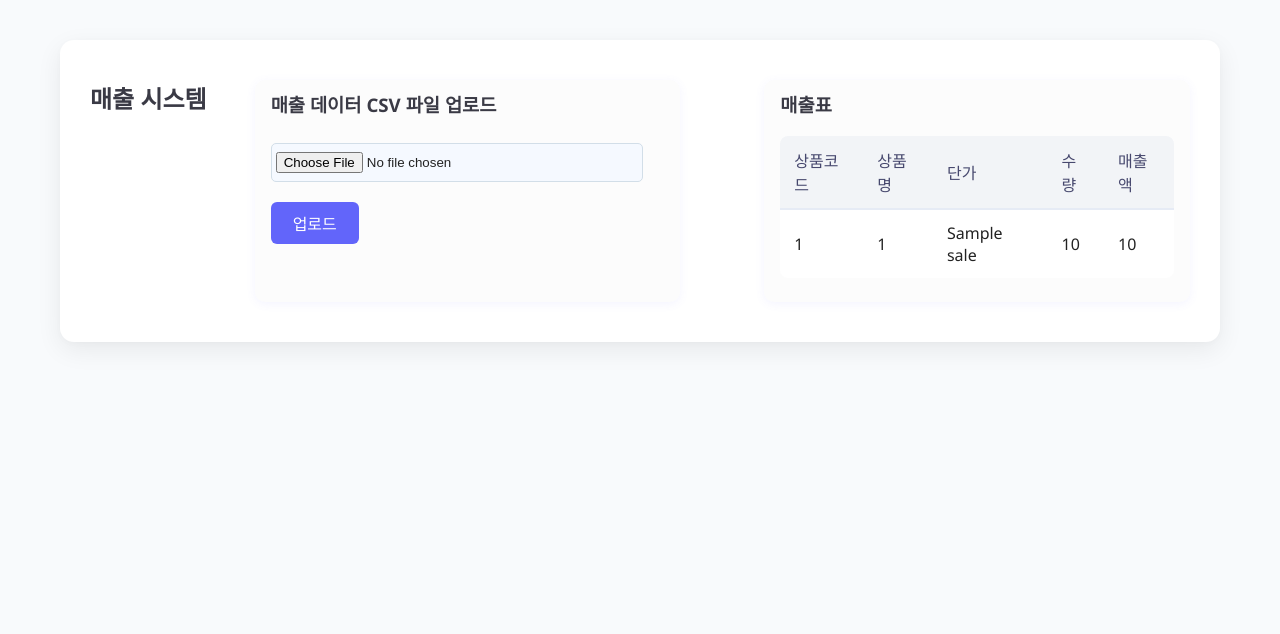
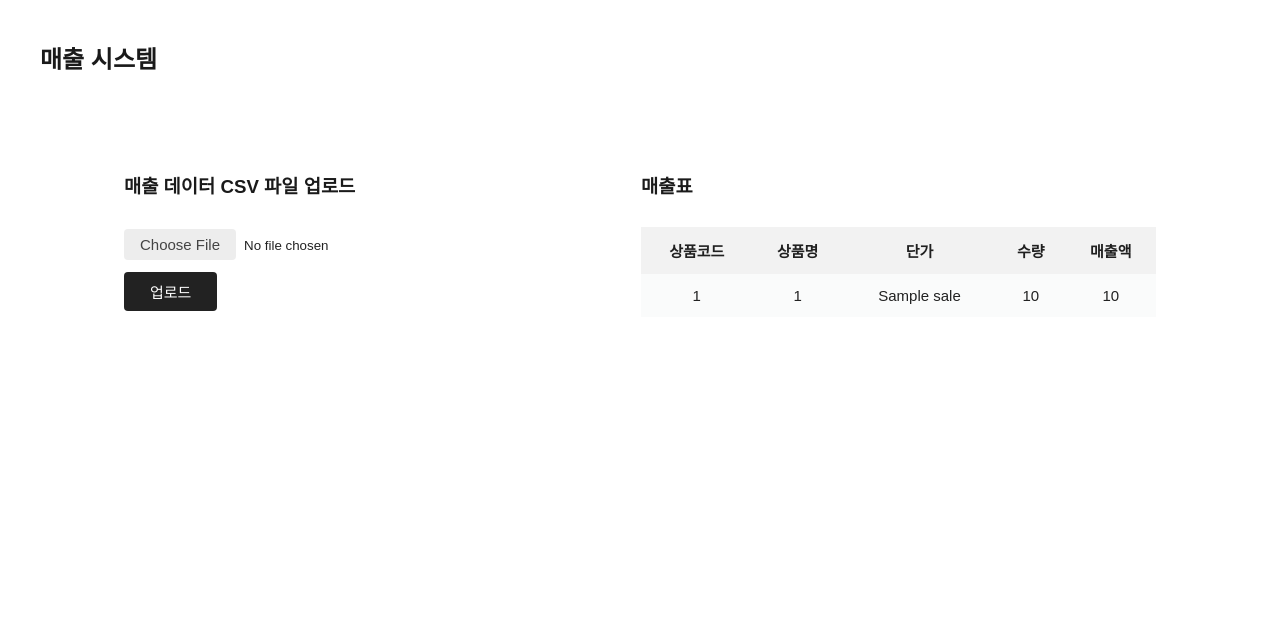
Before and after one commit to tasueom/20251022-sales-Matplotlib, a Flask app: page / in a window 1280 px wide. Shown: the top 634 px of the page. Run offline with Flask 3, Linux system fonts and the light colour scheme; tables that the repository leaves empty or names only in its code hold one stand-in row (values such as "Sample post").

Commit message:
chore: 스타일 변경

```diff
--- a/static/css/style.css
+++ b/static/css/style.css
@@ -1,99 +1,130 @@
 body {
-    background: #f8fafc;
+    background-color: #fff;
     color: #222;
-    margin: 0;
-    font-family: 'Segoe UI', 'Malgun Gothic', Arial, sans-serif;
+    font-family: 'Noto Sans KR', Arial, sans-serif;
+    margin: 40px;
+    padding: 0;
+}
+
+h2, h3 {
+    color: #1a1a1a;
+    margin-top: 0;
 }
 
 .container {
-    max-width: 1100px;
-    margin: 40px auto;
+    width: 1100px;
+    margin: 60px auto 0 auto;
     background: #fff;
-    border-radius: 14px;
-    padding: 40px 30px;
-    box-shadow: 0 8px 26px rgba(0,0,0,0.07), 0 1.5px 7px rgba(0,0,0,0.02);
+    border: none;
+    box-shadow: none;
     display: flex;
-    justify-content: space-between;
-    gap: 48px;
+    flex-direction: row;
+    overflow: hidden;
+    box-sizing: border-box;
+    min-height: 500px;
 }
 
 .left, .right {
-    flex: 1 1 0;
-    padding: 10px 16px 24px 16px;
-    background: #fcfcfc;
-    border-radius: 10px;
-    box-shadow: 0 2px 10px rgba(110, 110, 255, 0.08);
+    padding: 36px 34px;
+    background: #fff;
+    box-sizing: border-box;
+    min-height: 410px;
+    display: flex;
+    flex-direction: column;
+    justify-content: flex-start;
 }
 
 .left {
-    margin-right: 18px;
+    width: 47%;
+    border-right: none;
 }
 
 .right {
-    margin-left: 18px;
+    width: 53%;
+    background: #fff;
 }
 
-h2, h3 {
-    margin-top: 0;
-    color: #3a3a45;
-    font-weight: 600;
+input[type="file"]::-webkit-file-upload-button {
+    background: #ededed;
+    color: #444;
+    border: none;
+    border-radius: 4px;
+    padding: 7px 16px;
+    margin-right: 8px;
+    font-size: 15px;
+    cursor: pointer;
 }
-
-form {
-    margin-top: 26px;
-    margin-bottom: 6px;
-}
-
 input[type="file"] {
-    background: #f5f9ff;
-    border: 1px solid #d2dee8;
-    border-radius: 5px;
-    padding: 8px 4px;
-    width: 92%;
-    margin-bottom: 14px;
+    margin: 12px 0;
 }
 
 button {
-    background: #6265fa;
+    background: #222;
     color: #fff;
     border: none;
-    border-radius: 6px;
-    padding: 9px 22px;
-    font-size: 1rem;
-    font-weight: 500;
+    border-radius: 4px;
+    padding: 9px 26px;
+    font-size: 15px;
     cursor: pointer;
-    transition: background 0.17s;
-    margin-top: 6px;
+    transition: background 0.15s;
 }
+
 button:hover {
-    background: #4a55cc;
+    background: #444;
 }
 
 table {
     width: 100%;
     border-collapse: collapse;
+    background: #fff;
     margin-top: 10px;
-    background: #fff;
-    border-radius: 8px;
-    overflow: hidden;
 }
 
 th, td {
-    padding: 12px 14px;
-    text-align: left;
+    border: none;
+    padding: 13px 9px;
+    text-align: center;
+    font-size: 15px;
 }
 
 th {
-    color: #47486e;
-    background: #f2f4f7;
-    font-weight: 500;
-    border-bottom: 2px solid #e6ebf5;
+    background: #f2f2f2;
+    color: #202020;
+    font-weight: 600;
 }
 
-td {
-    border-bottom: 1px solid #f0f0f8;
+tr:nth-child(even) td {
+    background: #fafbfb;
 }
 
-tr:last-child td {
-    border-bottom: none;
+@media (max-width: 1200px) {
+    .container {
+        width: 99%;
+        padding: 22px 8px;
+        min-height: 300px;
+    }
+    .left, .right {
+        padding: 18px 6px;
+        min-height: 160px;
+    }
 }
+@media (max-width: 900px) {
+    .container {
+        flex-direction: column;
+        width: 99%;
+        padding: 4vw 1vw;
+        min-height: unset;
+    }
+    .left, .right {
+        width: 100%;
+        padding: 14px 4vw;
+        min-height: unset;
+    }
+    .left {
+        border-right: none;
+        border-bottom: none;
+    }
+    .right {
+        background: white;
+    }
+}
--- a/templates/index.html
+++ b/templates/index.html
@@ -7,8 +7,8 @@
     <link rel="stylesheet" href="{{ url_for('static', filename='css/style.css') }}">
 </head>
 <body>
+    <h2>매출 시스템</h2>
     <div class="container">
-        <h2>매출 시스템</h2>
         <div class="left">
             <h3>매출 데이터 CSV 파일 업로드</h3>
             <form action="{{ url_for('import_csv') }}" method="post" enctype="multipart/form-data">
```
